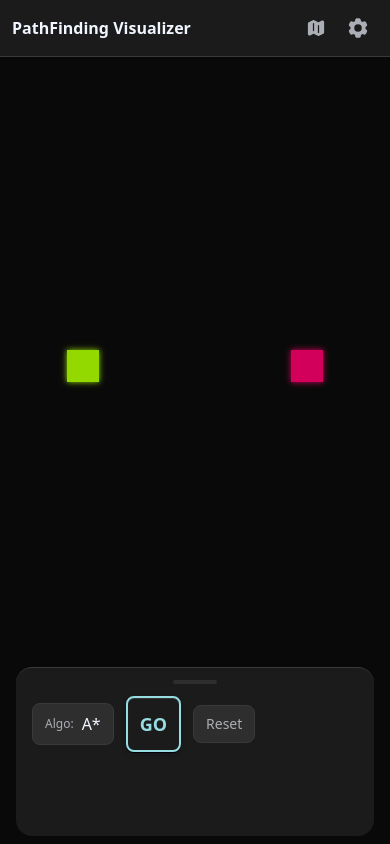
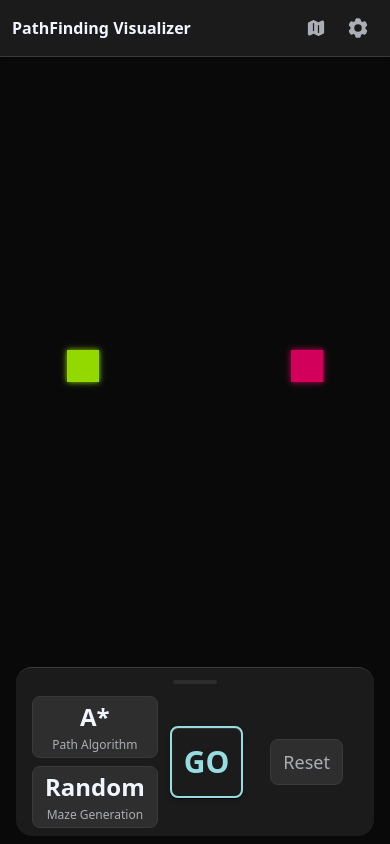
Before and after one commit to Willgxnzalez/pathfinder-visualizer, a React (Vite) app: page / in a window 390 px wide. Built offline with nearby package versions, Linux system fonts and the light colour scheme.

Commit message:
Update mobile footer UI

```diff
--- a/src/components/Footer.tsx
+++ b/src/components/Footer.tsx
@@ -131,7 +131,7 @@ export default function Footer({
                 className={clsx(
                     "sm:hidden",
                     "fixed z-40 bottom-2 left-4 right-4",
-                    "rounded-2xl px-4 pb-3",
+                    "rounded-2xl px-4 pb-4",
                     "touch-none select-none",
                     "bg-surface border-t border-bdr flex flex-col",
                     "transition-[height] duration-300"
@@ -150,12 +150,10 @@ export default function Footer({
                     <div className="w-1/7 h-1 bg-surface-light rounded-full" />
                 </div>
 
-
-                <div className="flex relative">
                 {/* Collapsed Controls */}
                 <div
                     className={clsx(
-                            'flex justify-center items-center gap-3 transition-all duration-100',
+                        'h-full flex justify-center items-center gap-3 transition-all duration-100',
                         expanded
                             ? 'opacity-0 -translate-y-2 pointer-events-none'
                             : 'opacity-100 translate-y-0 pointer-events-auto'
@@ -163,17 +161,23 @@ export default function Footer({
                 >
                     <button
                         onClick={() => setExpanded(true)}
-                            className="flex-1 px-3 py-2 rounded-lg bg-surface-light flex gap-2 items-center border border-bdr text-text-main hover:bg-surface-highlight transition-all"
+                        className="h-full flex-1 flex flex-col gap-2 items-center"
                     >
-                            <span className="text-xs text-text-muted">Algo:</span>
-                            <span>{selectedAlgorithm}</span>
+                        <div className="flex-1 w-full px-3 py-1 rounded-lg bg-surface-light border border-bdr flex flex-col items-center justify-center">
+                            <div className="text-2xl font-bold text-text-main text-center">{selectedAlgorithm}</div>
+                            <span className="text-xs text-text-muted mt-1 text-center">Path Algorithm</span>
+                        </div>
+                        <div className="flex-1 w-full px-3 py-1  rounded-lg bg-surface-light border border-bdr flex flex-col items-center justify-center">
+                            <div className="text-2xl font-bold text-text-main text-center">{selectedMazeGen || 'Random'}</div>
+                            <span className="text-xs text-text-muted mt-1 text-center">Maze Generation</span>
+                        </div>
                     </button>
 
                     <button
                         onClick={onRun}
                         disabled={isAnimating}
                         className={clsx(
-                                'p-3 text-lg font-bold rounded-lg border-2 transition-all',
+                            'px-3 py-4 text-3xl font-bold rounded-lg border-2 transition-all',
                             isAnimating
                                 ? 'opacity-60 cursor-not-allowed text-text-muted border-bdr'
                                 : 'border-primary text-primary hover:bg-primary hover:text-text-invert shadow-highlight'
@@ -181,24 +185,27 @@ export default function Footer({
                     >
                         GO
                     </button>
+                    <div className="flex-1 flex justify-center">
                         <button
                             onClick={onResetAlgorithmState}
                             disabled={isAnimating}
                             className={clsx(
-                                'flex-1 px-3 py-2 rounded-lg text-sm font-medium',
+                                'px-3 py-2 rounded-lg text-lg font-medium',
                                 'bg-surface-light border border-bdr text-text-muted hover:bg-surface-highlight hover:text-text-main transition-all',
                                 isAnimating && 'opacity-60 cursor-not-allowed'
                             )}
                         >
                             Reset
                         </button>
+                    </div>
+
 
                 </div>
 
                 {/* Expanded Controls */}
                 <div
                     className={clsx(
-                            'absolute inset-0 transition-all duration-100 flex flex-col gap-4',
+                        'absolute inset-4 transition-all duration-100 flex flex-col gap-4',
                         expanded
                             ? 'opacity-100 translate-y-0 pointer-events-auto'
                             : 'opacity-0 translate-y-2 pointer-events-none'
@@ -297,7 +304,6 @@ export default function Footer({
                         </div>
                     </LabelControl>
                 </div>
-                </div>
             </footer>
         </>
     );
```
Lines whose indentation alone changed are shown as unchanged.
